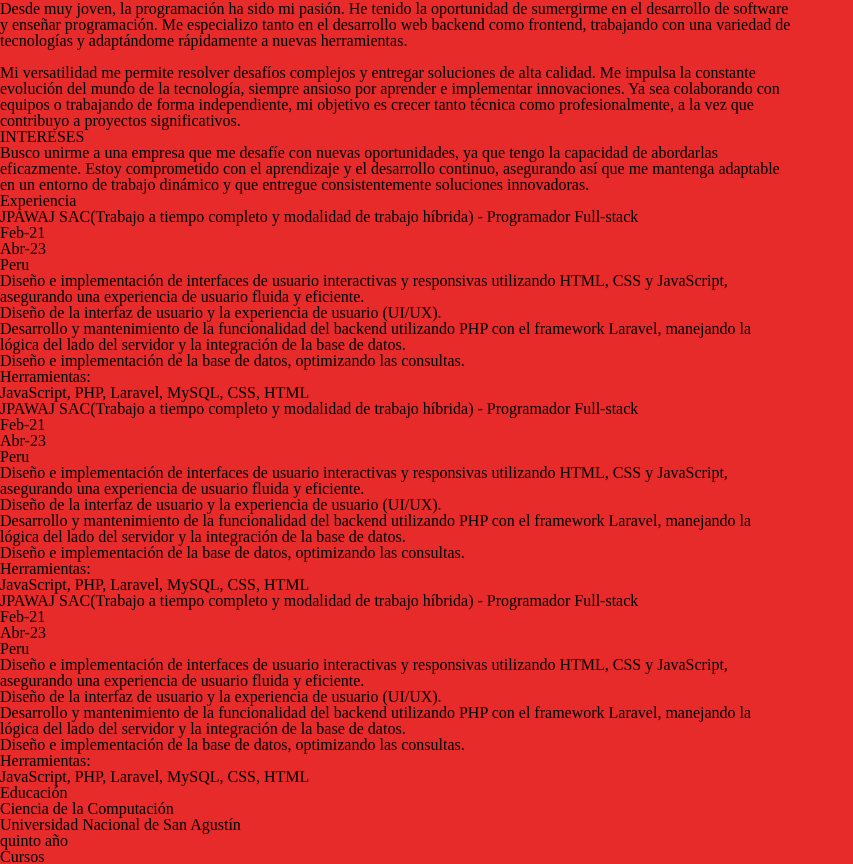
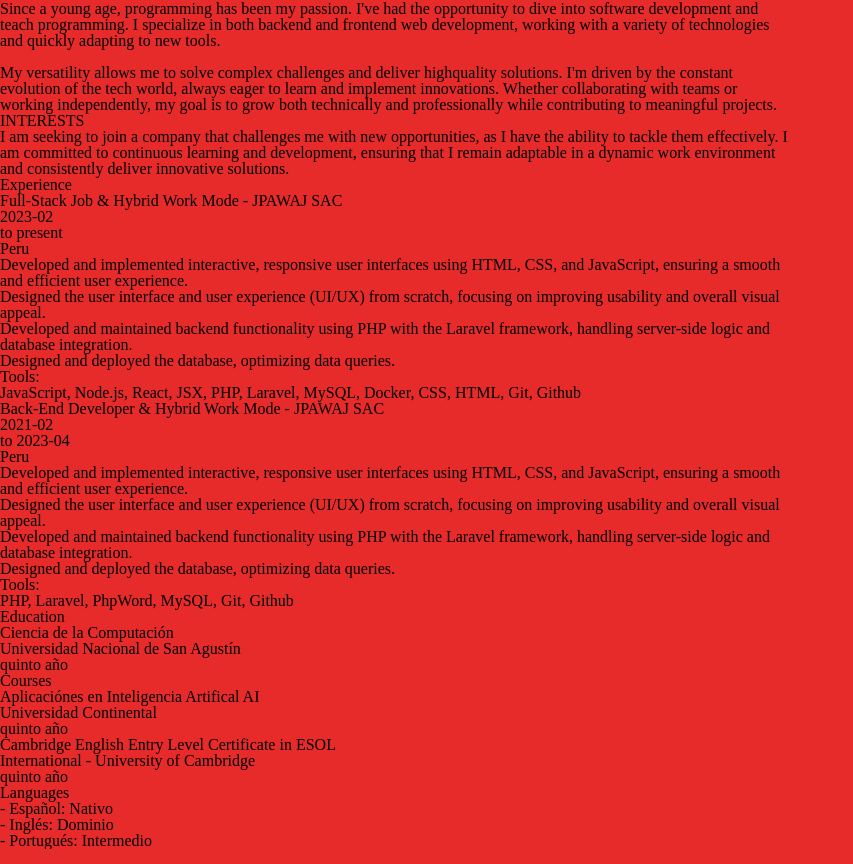
Before and after one commit to JD17VM/web-portfolio, a React (Vite) app: page /cv in a window 1280 px wide. Shown: the part 493-1357 px from the top of the page, without its empty margins (0-853 px from the left). Built offline with nearby package versions, Linux system fonts and the light colour scheme.

Commit message:
:sparkles: feat: enable template components to consume JSON data

```diff
--- a/src/CV.jsx
+++ b/src/CV.jsx
@@ -3,6 +3,8 @@
 import './assets/styles/estilos_pagina_cv.scss';
 
 import imageHelper from './utils/imageHelper';
+
+import pageData from "./data/data"
 
 const Dato = ({image, children}) => {
     return (
@@ -46,7 +48,7 @@
 const Experiencia = ({titulo,descripcion,fecha_inicio,fecha_fin,pais, herramientas}) => {
     return(
         <div className='experiencia'>
-            <Cabecera derecha_superior={<><p>{fecha_inicio}</p><p>{fecha_fin}</p></>}  derecha_inferior={pais}>
+            <Cabecera derecha_superior={<><p>{fecha_inicio}</p><p> to {fecha_fin}</p></>}  derecha_inferior={pais}>
                 <h3>{titulo}</h3>
             </Cabecera>
             <div className="descripcion">
@@ -62,7 +64,7 @@
             </div>
 
             <div className="herramientas">
-                <p>Herramientas:</p>
+                <p>{pageData.title.tools}:</p>
                 <p>{herramientas}</p>
             </div>
         </div>
@@ -82,49 +84,33 @@
                     <Dato image={imageHelper.email_icon}>jdiegodiego4@gmail.com</Dato>
                 </div>
                 <Seccion_Izquierda
-                titulo='SOBRE MÍ'
-                contenido='Desde muy joven, la programación ha sido mi pasión. He tenido la oportunidad de sumergirme en el desarrollo de software y enseñar programación. Me especializo tanto en el desarrollo web backend como frontend, trabajando con una variedad de tecnologías y adaptándome rápidamente a nuevas herramientas.
-                <br/><br/>
-                Mi versatilidad me permite resolver desafíos complejos y entregar soluciones de alta calidad. Me impulsa la constante evolución del mundo de la tecnología, siempre ansioso por aprender e implementar innovaciones. Ya sea colaborando con equipos o trabajando de forma independiente, mi objetivo es crecer tanto técnica como profesionalmente, a la vez que contribuyo a proyectos significativos.'
+                titulo='ABOUT'
+                contenido={pageData.about}
                 />
 
                 <Seccion_Izquierda
-                titulo='INTERESES'
-                contenido='Busco unirme a una empresa que me desafíe con nuevas oportunidades, ya que tengo la capacidad de abordarlas eficazmente.  Estoy comprometido con el aprendizaje y el desarrollo continuo, asegurando así que me mantenga adaptable en un entorno de trabajo dinámico y que entregue consistentemente soluciones innovadoras.'
+                titulo='INTERESTS'
+                contenido={pageData.interests}
                 />
             </div>
             <div className="derecha">
-                <Title>Experiencia</Title>
+                <Title>{pageData.title.experience}</Title>
                 <div className="cont_agrupado">
-                    <Experiencia
-                    titulo = 'JPAWAJ SAC(Trabajo a tiempo completo y modalidad de trabajo híbrida) - Programador Full-stack'
-                    descripcion = {['Diseño e implementación de interfaces de usuario interactivas y responsivas utilizando HTML, CSS y JavaScript, asegurando una experiencia de usuario fluida y eficiente.','Diseño de la interfaz de usuario y la experiencia de usuario (UI/UX).','Desarrollo y mantenimiento de la funcionalidad del backend utilizando PHP con el framework Laravel, manejando la lógica del lado del servidor y la integración de la base de datos.','Diseño e implementación de la base de datos, optimizando las consultas.']}
-                    fecha_inicio = 'Feb-21'
-                    fecha_fin = 'Abr-23'
-                    pais = 'Peru'
-                    herramientas = 'JavaScript, PHP, Laravel, MySQL, CSS, HTML'
-                    />
 
-                    <Experiencia
-                    titulo = 'JPAWAJ SAC(Trabajo a tiempo completo y modalidad de trabajo híbrida) - Programador Full-stack'
-                    descripcion = {['Diseño e implementación de interfaces de usuario interactivas y responsivas utilizando HTML, CSS y JavaScript, asegurando una experiencia de usuario fluida y eficiente.','Diseño de la interfaz de usuario y la experiencia de usuario (UI/UX).','Desarrollo y mantenimiento de la funcionalidad del backend utilizando PHP con el framework Laravel, manejando la lógica del lado del servidor y la integración de la base de datos.','Diseño e implementación de la base de datos, optimizando las consultas.']}
-                    fecha_inicio = 'Feb-21'
-                    fecha_fin = 'Abr-23'
-                    pais = 'Peru'
-                    herramientas = 'JavaScript, PHP, Laravel, MySQL, CSS, HTML'
-                    />
-
-                    <Experiencia
-                    titulo = 'JPAWAJ SAC(Trabajo a tiempo completo y modalidad de trabajo híbrida) - Programador Full-stack'
-                    descripcion = {['Diseño e implementación de interfaces de usuario interactivas y responsivas utilizando HTML, CSS y JavaScript, asegurando una experiencia de usuario fluida y eficiente.','Diseño de la interfaz de usuario y la experiencia de usuario (UI/UX).','Desarrollo y mantenimiento de la funcionalidad del backend utilizando PHP con el framework Laravel, manejando la lógica del lado del servidor y la integración de la base de datos.','Diseño e implementación de la base de datos, optimizando las consultas.']}
-                    fecha_inicio = 'Feb-21'
-                    fecha_fin = 'Abr-23'
-                    pais = 'Peru'
-                    herramientas = 'JavaScript, PHP, Laravel, MySQL, CSS, HTML'
-                    />
+                    {pageData.experience.map((job, index) => (
+                        <Experiencia
+                        key = {index}
+                        titulo = {job.roleCompany}
+                        descripcion = {job.description}
+                        fecha_inicio = {job.startDate}
+                        fecha_fin = {job.endDate}
+                        pais = 'Peru'
+                        herramientas = {job.skills.join(", ")}
+                        />
+                    ))}
                 </div>
 
-                <Title>Educación</Title>
+                <Title>{pageData.title.education}</Title>
                 <div className="cont_agrupado">
                     <Cabecera derecha_superior='quinto año'>
                         <p>Ciencia de la Computación</p>
@@ -132,7 +118,7 @@
                     </Cabecera>
                 </div>
 
-                <Title>Cursos</Title>
+                <Title>{pageData.title.courses}</Title>
 
                 <div className="cont_agrupado">
                     <Cabecera derecha_superior='quinto año'>
@@ -146,7 +132,7 @@
                     </Cabecera>
                 </div>
 
-                <Title>Lenguajes</Title>
+                <Title>{pageData.title.languages}</Title>
                 <div className="cont_agrupado">
                     <Cabecera>
                         <p>- <strong>Español: </strong>Nativo</p>
--- a/src/Portfolio.jsx
+++ b/src/Portfolio.jsx
@@ -154,7 +154,7 @@
         <div className={styles['container-text-title']}>
             <div className={styles['text-title']} ref={section1Ref} id="section1">
             <h2>ABOUT</h2>
-            <p>{pageData.about}</p>
+            <p dangerouslySetInnerHTML={{ __html: pageData.about }}></p>
             </div>
 
             <div className={styles['text-title']} ref={section2Ref} id="section2">
@@ -169,7 +169,8 @@
             {pageData.experience.map((job, index) => (
                 <JobCard
                 key = {index}
-                dateToDate = {job.dateToDate}
+                startDate = {job.startDate}
+                endDate = {job.endDate}
                 roleCompany = {job.roleCompany}
                 description = {job.description}
                 skills ={job.skills}
--- a/src/assets/styles/estilos_pagina_cv.scss
+++ b/src/assets/styles/estilos_pagina_cv.scss
@@ -135,6 +135,9 @@
                         flex-grow: 1;
                     }
                 }
+                > p{
+                    line-height: 1.15;
+                }
             }
 
         }
@@ -229,6 +232,7 @@
                     //background-color: red;
                     display: flex;
                     column-gap: 5pt;
+                    line-height: 1.2;
                     > p:first-child{
                         font-weight: var(--fuente_extrabold);
                     }
--- a/src/data/data.js
+++ b/src/data/data.js
@@ -1,29 +1,42 @@
 const pageData = {
-    about: "Since a young age, programming has been my passion. I've had the opportunity to dive into software development and teach programming. I specialize in both backend and frontend web development, working with a variety of technologies and quickly adapting to new tools. My versatility allows me to solve complex challenges and deliver highquality solutions. I'm driven by the constant evolution of the tech world, always eager to learn and implement innovations. Whether collaborating with teams or working independently, my goal is to grow both technically and professionally while contributing to meaningful projects.",
+
+    title: {
+        about: "ABOUT",
+        interests: "INTERESTS",
+        experience: "Experience",
+        education: "Education",
+        courses: "Courses",
+        languages: "Languages",
+        tools: "Tools",
+    },
+
+    about: "Since a young age, programming has been my passion. I've had the opportunity to dive into software development and teach programming. I specialize in both backend and frontend web development, working with a variety of technologies and quickly adapting to new tools. <br/> <br/> My versatility allows me to solve complex challenges and deliver highquality solutions. I'm driven by the constant evolution of the tech world, always eager to learn and implement innovations. Whether collaborating with teams or working independently, my goal is to grow both technically and professionally while contributing to meaningful projects.",
 
     interests: "I am seeking to join a company that challenges me with new opportunities, as I have the ability to tackle them effectively. I am committed to continuous learning and development, ensuring that I remain adaptable in a dynamic work environment and consistently deliver innovative solutions.",
 
     experience: [
         {
-            dateToDate: "2023 to PRESENT",
+            startDate: "2023-02",
+            endDate: "present",
             roleCompany: "Full-Stack Job & Hybrid Work Mode - JPAWAJ SAC",
             description: [
-            `- Developed and implemented interactive, responsive user interfaces using HTML, CSS, and JavaScript, ensuring a smooth and efficient user experience.`,
-            `- Designed the user interface and user experience (UI/UX) from scratch, focusing on improving usability and overall visual appeal.`,
-            `- Developed and maintained backend functionality using PHP with the Laravel framework, handling server-side logic and database integration.`,
-            `- Designed and deployed the database, optimizing data queries.`,
+            `Developed and implemented interactive, responsive user interfaces using HTML, CSS, and JavaScript, ensuring a smooth and efficient user experience.`,
+            `Designed the user interface and user experience (UI/UX) from scratch, focusing on improving usability and overall visual appeal.`,
+            `Developed and maintained backend functionality using PHP with the Laravel framework, handling server-side logic and database integration.`,
+            `Designed and deployed the database, optimizing data queries.`,
             ],
             skills: ["JavaScript", "Node.js", "React", "JSX", "PHP", "Laravel", "MySQL", "Docker", "CSS", "HTML",  "Git", "Github"]
         },
 
         {
-            dateToDate: "2021 to 2023",
+            startDate: "2021-02",
+            endDate: "2023-04",
             roleCompany: "Back-End Developer & Hybrid Work Mode - JPAWAJ SAC",
             description: [
-            `- Developed and implemented interactive, responsive user interfaces using HTML, CSS, and JavaScript, ensuring a smooth and efficient user experience.`,
-            `- Designed the user interface and user experience (UI/UX) from scratch, focusing on improving usability and overall visual appeal.`,
-            `- Developed and maintained backend functionality using PHP with the Laravel framework, handling server-side logic and database integration.`,
-            `- Designed and deployed the database, optimizing data queries.`,
+            `Developed and implemented interactive, responsive user interfaces using HTML, CSS, and JavaScript, ensuring a smooth and efficient user experience.`,
+            `Designed the user interface and user experience (UI/UX) from scratch, focusing on improving usability and overall visual appeal.`,
+            `Developed and maintained backend functionality using PHP with the Laravel framework, handling server-side logic and database integration.`,
+            `Designed and deployed the database, optimizing data queries.`,
             ],
             skills: ["PHP", "Laravel", "PhpWord",  "MySQL", "Git", "Github"]
         },
--- a/src/widgets/JobCard.jsx
+++ b/src/widgets/JobCard.jsx
@@ -3,20 +3,21 @@
 import imageHelper from '../utils/imageHelper';
 
 export const JobCard = ({
-    dateToDate = "YEAR-Month to YEAR-Month",
+    startDate = "",
+    endDate = "",
     roleCompany = "The asignated role . Company Name",
     description = "In the space provided below, please provide a comprehensive account of all the functions and responsibilities you undertook during your tenure at the company.",
     skills = ["Skill 1", "Skill 2", "Skill 3", "Skill 4", "Skill 5", "Skill 6", "Skill 7", "Skill 8"]
 }) => {
     return(
         <div className={styles['job-card']}>
-            <p>{dateToDate}</p>
+            <p>{startDate} to {endDate}</p>
             <div className={styles['cont-info']}>
                 <h3>{roleCompany}</h3>
                 {Array.isArray(description) ? (
                     <ul>
                         {description.map((item, index) => (
-                            <li key={index}>{item}</li>
+                            <li key={index}>- {item}</li>
                         ))}
                     </ul>
                 ) : (
```
